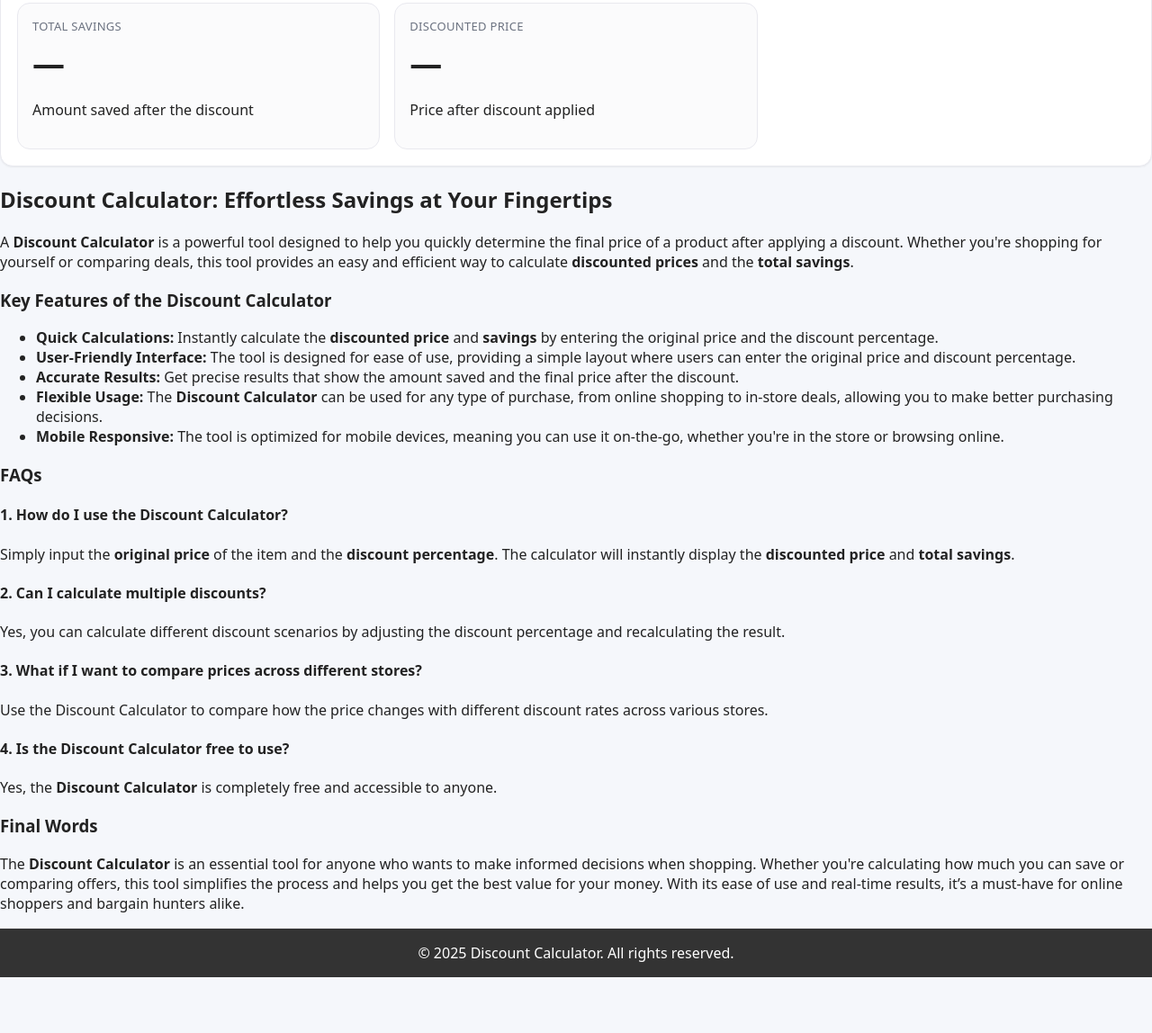
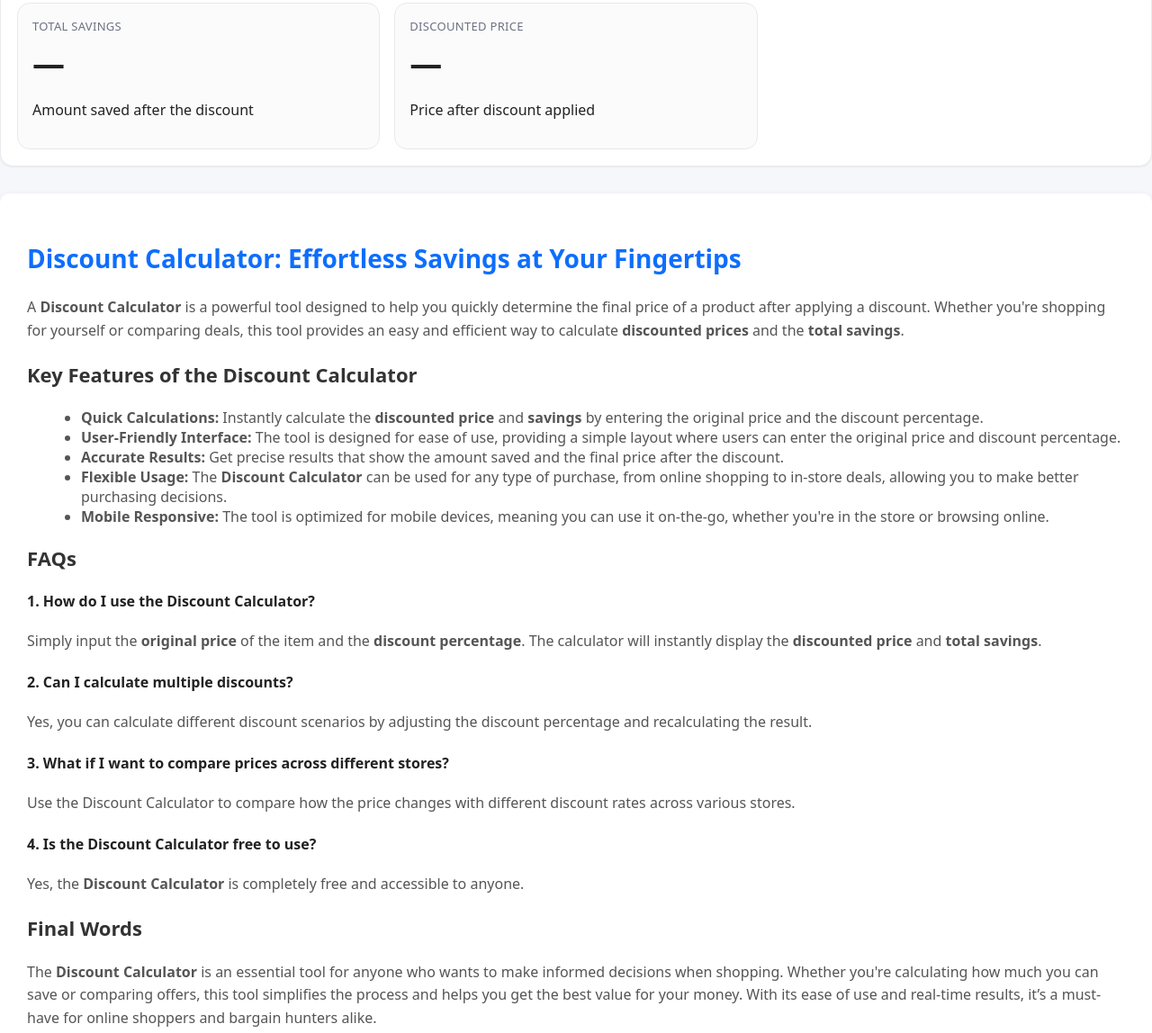
Before and after one commit to wetwert/Age-Calculator, a plain HTML site: page discount-calculator.html in a window 1280 px wide. Shown: the part 306-1454 px from the top of the page at 90% size. Before the commit the page ends 1392 px from the top, so only its background shows below. Drawn offline with Linux system fonts and the light colour scheme.

Commit message:
Update discount-calculator.html

```diff
--- a/discount-calculator.html
+++ b/discount-calculator.html
@@ -228,6 +228,38 @@
       color: white;
     }
 
+    /* Stylish Container for Article */
+    .article-container {
+      background: #ffffff;
+      border-radius: 10px;
+      padding: 30px;
+      box-shadow: 0 4px 10px rgba(0, 0, 0, 0.1);
+      margin-top: 30px;
+      margin-bottom: 30px;
+    }
+
+    .article-container h2 {
+      font-size: 28px;
+      color: var(--brand);
+    }
+
+    .article-container h3 {
+      font-size: 22px;
+      margin-top: 20px;
+      color: #333;
+    }
+
+    .article-container p {
+      font-size: 16px;
+      line-height: 1.6;
+      color: #555;
+    }
+
+    .article-container ul {
+      list-style-type: disc;
+      margin-left: 20px;
+      color: #555;
+    }
   </style>
 </head>
 <body>
@@ -294,8 +326,8 @@
       </div>
     </section>
 
-    <!-- SEO Article Start -->
-    <section>
+    <!-- Article in Stylish Container -->
+    <section class="article-container">
       <h2>Discount Calculator: Effortless Savings at Your Fingertips</h2>
       <p>A <strong>Discount Calculator</strong> is a powerful tool designed to help you quickly determine the final price of a product after applying a discount. Whether you're shopping for yourself or comparing deals, this tool provides an easy and efficient way to calculate <strong>discounted prices</strong> and the <strong>total savings</strong>.</p>
 
```
